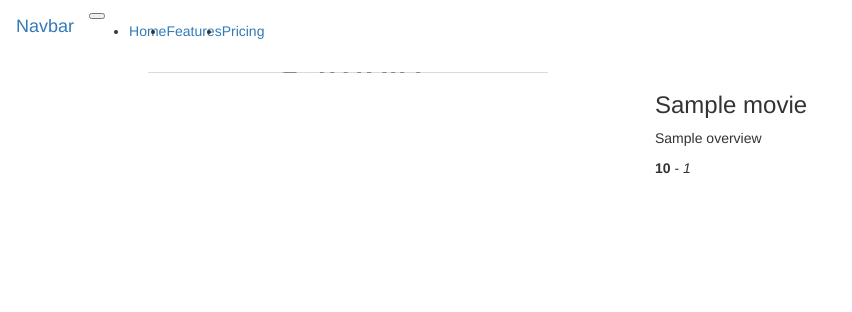
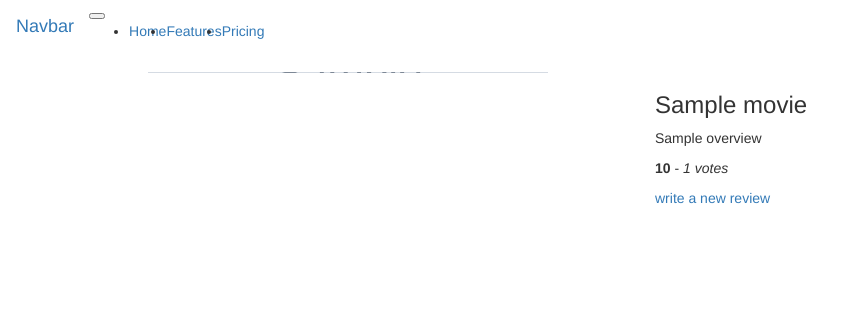
Before and after one commit to danielevans-999/watchlist-pract, a Flask app: template app/templates/movie.html in a window 1280 px wide. Shown: the top 312 px of the page, without its empty margins (0-852 px from the left). Run offline with Flask 2, Linux system fonts and the light colour scheme; the template is opened without the code that fills it: most values are stand-ins (such as "Sample title", 1, 10 or a date in 2020); grey boxes marked "Sample" are stand-in pictures; parts of the project's set-up code (start-up, migrations or seed data) failed here and were passed over; some libraries are stand-ins or nearby versions.

Commit message:
Adds a link to the review page

```diff
--- a/app/templates/movie.html
+++ b/app/templates/movie.html
@@ -9,7 +9,8 @@
         <div class="col-xs-6 col-sm-6 col-md-6 col-lg-6 movie-details">
             <h3>{{movie.title}}</h3>
             <p class="overview">{{ movie.overview }}</p>
-            <p class="ratings"><b>{{movie.vote_average}}</b> - <i>{{movie.vote_count}}</i></p>
+            <p class="ratings"><b>{{movie.vote_average}}</b> - <i>{{movie.vote_count}} votes</i></p>
+            <a href="/movie/review/new/{{movie.id}}" class="ratings"> write a new review</a>
         </div>
     </div>
 </div>
```
